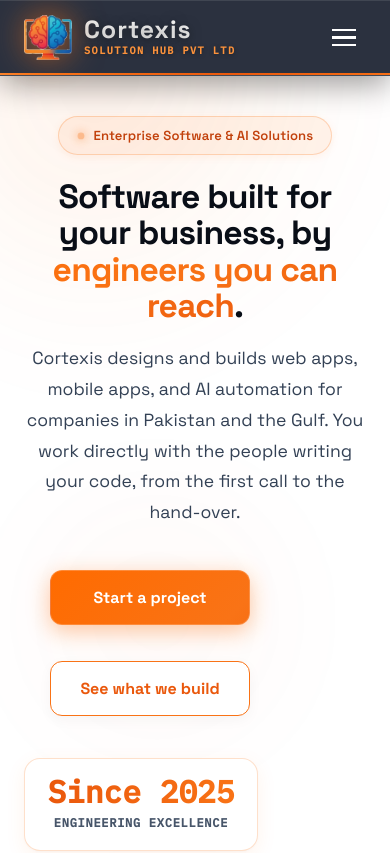
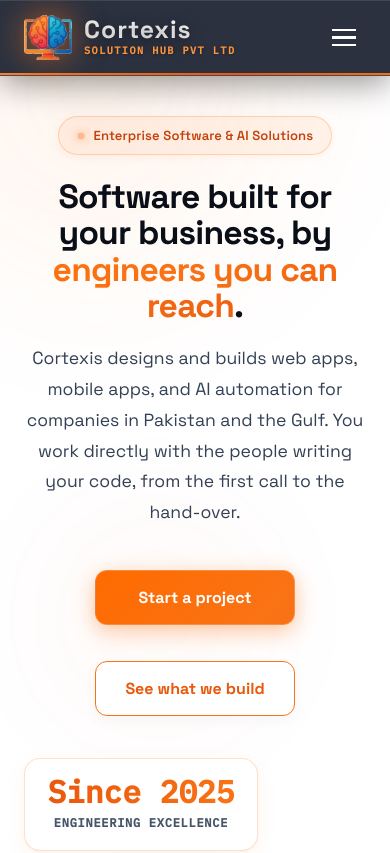
Before and after one commit to muhammad-umair-naseer/mern-fullstack-platform, a React (Create React App) app in the folder client/: page / in a window 390 px wide. Shown: the top 853 px of the page. Built offline with nearby package versions, Linux system fonts and the light colour scheme; no server answers; a web font is replaced by a local one.

Commit message:
style(hero): shift hero buttons left to align with subtitle text starting edge

```diff
--- a/client/src/components/Hero.css
+++ b/client/src/components/Hero.css
@@ -148,7 +148,8 @@
   justify-content: center;
   gap: 16px;
   flex-wrap: wrap;
-  transform: translateX(-45px);
+  position: relative;
+  left: -85px;
 }
 
 .btn {
@@ -287,4 +288,5 @@
   .hero { min-height: auto; padding: 2.5rem 0; }
   .hero-coords { margin-top: 2rem; }
   .hero-scroll { display: none; }
+  .hero-buttons { left: 0; }
 }
```
